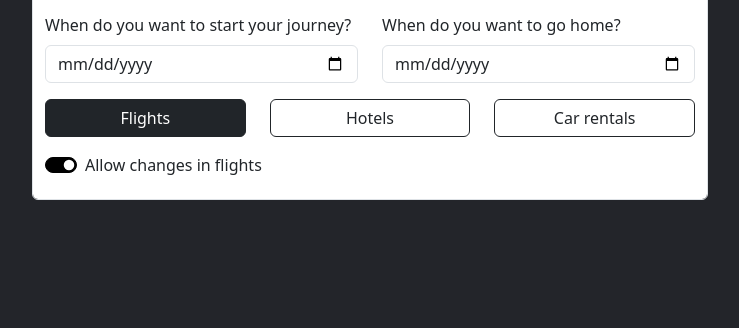
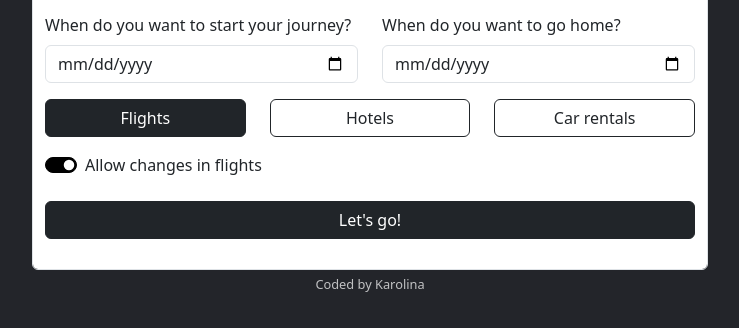
Before and after one commit to Karolinaa12/TravelApp, a plain HTML site: page index.html in a window 1280 px wide. Shown: the part 430-758 px from the top of the page, without its empty margins (270-1009 px from the left). Drawn offline with nearby package versions, Linux system fonts and the light colour scheme.

Commit message:
Added submit btn

```diff
--- a/index.html
+++ b/index.html
@@ -114,8 +114,13 @@
             >Allow changes in flights
           </label>
         </div>
+
+        <div class="main-button">
+          <btn class="btn btn-dark mt-2 mb-4"> Let's go!</btn>
+        </div>
       </form>
     </div>
+    <footer>Coded by <a href="">Karolina</a></footer>
     <script
       src="https://cdn.jsdelivr.net/npm/bootstrap@5.3.0-alpha1/dist/js/bootstrap.bundle.min.js"
       integrity="sha384-w76AqPfDkMBDXo30jS1Sgez6pr3x5MlQ1ZAGC+nuZB+EYdgRZgiwxhTBTkF7CXvN"
--- a/styles.css
+++ b/styles.css
@@ -36,6 +36,21 @@ video {
   border-radius: 10px;
 }
 
+footer,
+a {
+  color: rgba(255, 255, 255, 0.716);
+  text-align: center;
+  font-size: 0.8rem;
+  margin-top: 5px;
+}
+
+a {
+  text-decoration: none;
+}
+a:hover {
+  text-decoration: underline;
+}
+
 .container {
   max-width: 700px;
 }
```
